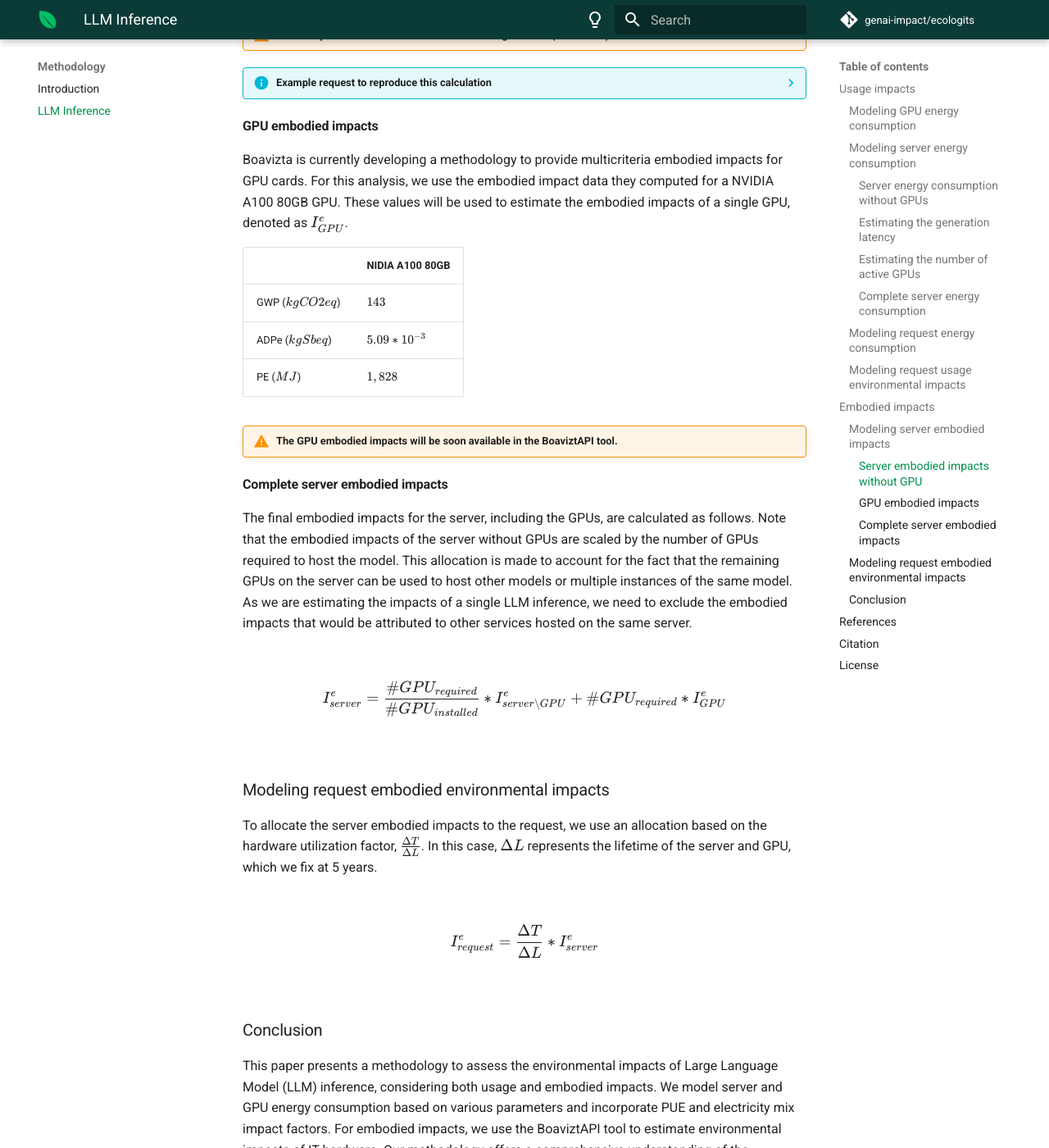
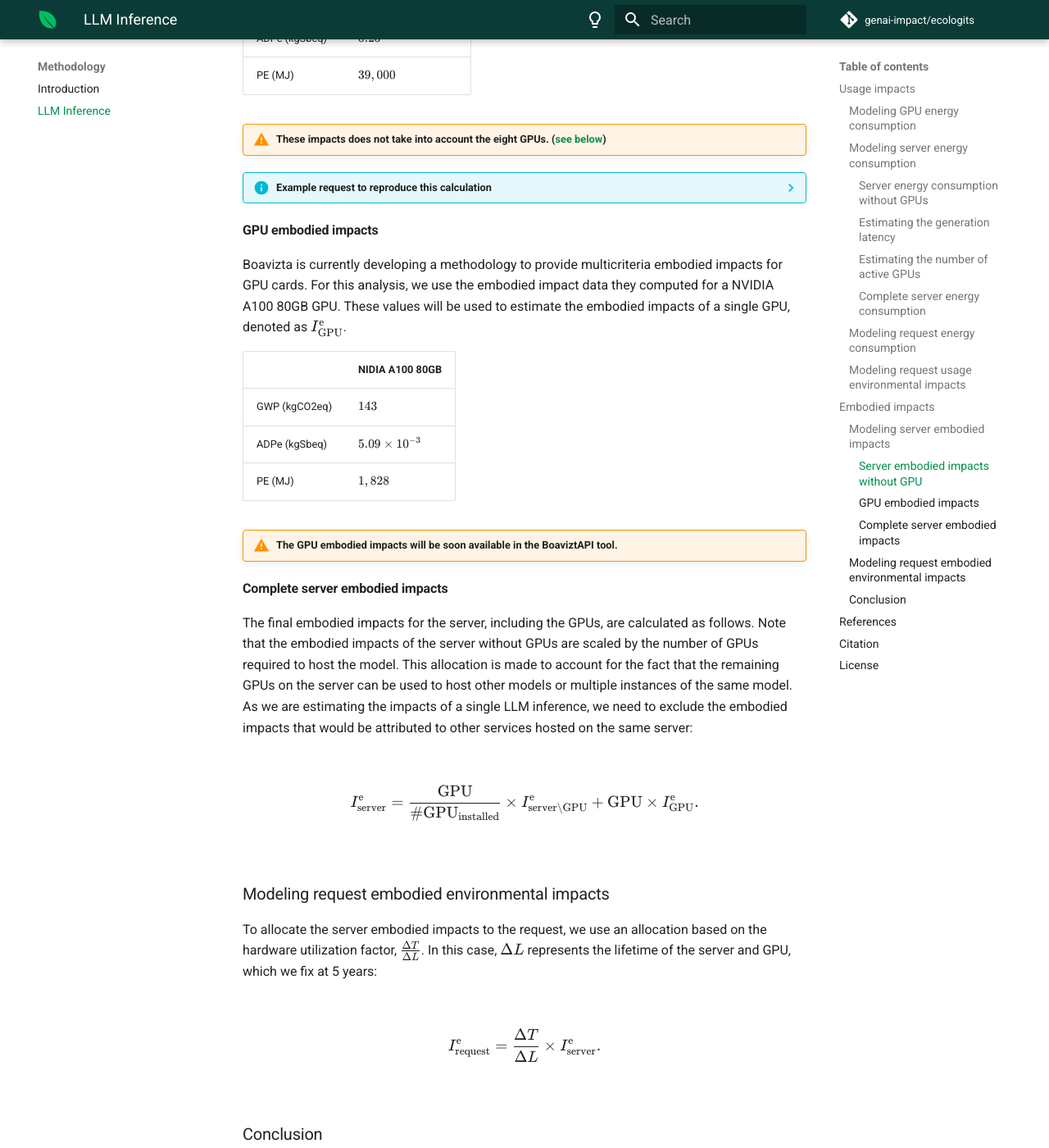
Before and after one commit to genai-impact/ecologits, an MkDocs documentation site: the page built from docs/methodology/llm_inference.md, in a window 1280 px wide and 1400 px high, scrolled down 6974 px. Shown: the whole window at 82% size. Built offline with MkDocs 1.6.1 and Material for MkDocs 9.7.7, drawn with Linux system fonts in a browser that asks for light colours; comment, search, counter and statistics services are not loaded; the version menu is left out; some of the changed text lies outside the part shown.

Commit message:
docs: clean equations and typos methodology

```diff
--- a/docs/methodology/llm_inference.md
+++ b/docs/methodology/llm_inference.md
@@ -15,43 +15,43 @@
 ??? info "Known limitations and hypotheses"
 
     - Based on a production setup: models are quantized, high-end servers with A100...
-    - Current implementation of EcoLogits assumes a fixed and worldwide impact factor for electricity mix.
+    - We currently assume that the used electricity mix correspond only to national average mixes (taken from the [ADEME Base Empreinte®](https://base-empreinte.ademe.fr/)). If the user does not specify the country, the world average mix is used.
     - Model architectures are assumed when not dislosed by the provider.
     - Not accounting the impacts of unused cloud resources, data center building, network and end-user devices, model training and data collection...
     - Not tested on multi-modal models for text-to-text generation only.
 
-The environmental impacts of a request, $I_{request}$ to a Large Language Model (LLM) can be divided into two components: the usage impacts, $I_{request}^u$, which account for energy consumption, and the embodied impacts, $I_{request}^e$, which account for resource extraction, hardware manufacturing, and transportation.
+The environmental impacts of a request, $I_{\text{request}}$ to a Large Language Model (LLM) can be divided into two components: the usage impacts, $I_{\text{request}}^{\text{u}}$, which account for energy consumption, and the embodied impacts, $I_{\text{request}}^{\text{e}}$, which account for resource extraction, hardware manufacturing, and transportation:
 
 $$
 \begin{equation*}
 \begin{split}
-I_{request}&=I_{request}^u  + I_{request}^e \\
-&= E_{request}*F_{em}+\frac{\Delta T}{\Delta L}*I_{server}^e
+I_{\text{request}}&=I_{\text{request}}^{\text{u}}  + I_{\text{request}}^{\text{e}} \\
+&= E_{\text{request}} \times F_{\text{em}}+\frac{\Delta T}{\Delta L} \times I_{\text{server}}^{\text{e}},
 \end{split}
 \end{equation*}
 $$
 
-Where $E_{request}$ represents the energy consumption of the IT resources associated with the request. $F_{em}$ denotes the impact factor of electricity consumption, which varies depending on the location and time. Furthermore, $I_{server}^e$ captures the embodied impacts of the IT resources, and $\frac{\Delta T}{\Delta L}$ signifies the hardware utilization factor, calculated as the computation time divided by the lifetime of the hardware.
+where $E_{\text{request}}$ represents the energy consumption of the IT resources associated with the request. $F_{\text{em}}$ denotes the impact factor of electricity consumption, which varies depending on the location and time. Furthermore, $I_{\text{server}}^{\text{e}}$ captures the embodied impacts of the IT resources, and $\frac{\Delta T}{\Delta L}$ signifies the hardware utilization factor, calculated as the computation time divided by the lifetime of the hardware.
 
 
 ## Usage impacts
 
 To assess the usage impacts of an LLM inference, we first need to estimate the energy consumption of the server, which is equipped with one or more GPUs. We will also take into account the energy consumption of cooling equipment integrated with the data center, using the Power Usage Effectiveness (PUE) metric.
 
-Subsequently, we can calculate the environmental impacts by using the $F_{em}$ impact factor of the electricity mix. Ideally, $F_{em}$ should vary with location and time to accurately reflect the local energy mix.
+Subsequently, we can calculate the environmental impacts by using the $F_{\text{em}}$ impact factor of the electricity mix. Ideally, $F_{\text{em}}$ should vary with location and time to accurately reflect the local energy mix.
 
 ### Modeling GPU energy consumption
 
 By leveraging the open dataset from the [LLM Perf Leaderboard](https://huggingface.co/spaces/optimum/llm-perf-leaderboard), produced by Hugging Face, we can estimate the energy consumption of the GPU using a parametric model.
 
-We fit a linear regression model to the dataset, which models the energy consumption per output token as a function of the number of active parameters in the LLM, denoted as $P_{active}$.
+We fit a linear regression model to the dataset, which models the energy consumption per output token as a function of the number of active parameters in the LLM, denoted as $P_{\text{active}}$.
 
 ??? note "What are active parameters?"
 
     We distinguish between active parameters and total parameter count for Sparse Mixture-of-Experts (SMoE) models. The total parameter count is used to determine the number of required GPUs to load the model into memory. In contrast, the active parameter count is used to estimate the energy consumption of a single GPU. In practice, SMoE models exhibit lower energy consumption per GPU compared to dense models of equivalent size (in terms of total parameters).
 
-    * For a dense model: $P_{active} = P_{total}$
-    * For a SMoE model: $P_{active} =  P_{total} / \text{number of active experts}$
+    * For a dense model: $P_{\text{active}} = P_{\text{total}}$
+    * For a SMoE model: $P_{\text{active}} =  P_{\text{total}} / \text{number of active experts}$
 
 ??? info "On the LLM Perf Leaderboard dataset filtering"
 
@@ -69,84 +69,88 @@
   <figcaption>Figure: Energy consumption (in Wh) per output token vs. number of active parameters (in billions)</figcaption>
 </figure>
 
+The linear regression gives
+
 $$
-\frac{E_{GPU}}{\#T_{out}} = \alpha * P_{active} + \beta
+\frac{E_{\text{GPU}}}{\#T_{\text{out}}} = \alpha \times P_{\text{active}} + \beta,
 $$
 
-We found that $\alpha = 8.91e-5$ and $\beta = 1.43e-3$. Using these values, we can estimate the energy consumption of a simple GPU for the entire request, given the number of output tokens $\#T_{out}$ and the number of active parameters $P_{active}$:
+with $\alpha = 8.91e-5$ and $\beta = 1.43e-3$. Using these values, we can estimate the energy consumption of a simple GPU for the entire request, given the number of output tokens $\#T_{\text{out}}$ and the number of active parameters $P_{\text{active}}$:
 
 $$
-E_{GPU}(\#T_{out}, P_{active}) = \#T_{out} * (\alpha * P_{active} + \beta)
+E_{\text{GPU}}(\#T_{\text{out}}, P_{\text{active}}) = \#T_{\text{out}} \times (\alpha \times P_{\text{active}} + \beta).
 $$
 
-If the model requires multiple GPUs to be loaded into VRAM, the energy consumption $E_{GPU}$ should be multiplied by the number of GPUs $\#GPU_{required}$ (see [below](#complete-server-energy-consumption)).
+If the model requires multiple GPUs to be loaded into VRAM, the energy consumption $E_{\text{GPU}}$ should be multiplied by the number of GPUs $\#\text{GPU}_{\text{required}}$ (see [below](#complete-server-energy-consumption)).
 
 
 ### Modeling server energy consumption
 
-To estimate the energy consumption of the entire server, we will use the previously estimated GPU energy model and separately estimate the energy consumption of the server itself (without GPUs), denoted as $E_{server\backslash GPU}$.
+To estimate the energy consumption of the entire server, we will use the previously estimated GPU energy model and separately estimate the energy consumption of the server itself (without GPUs), denoted as $E_{\text{server} \backslash \text{GPU}}$.
 
 #### Server energy consumption without GPUs
 
-To model the energy consumption of the server without GPUs, we consider a fixed power consumption, $W_{server\backslash GPU}$, during inference (or generation latency), denoted as $\Delta T$. We assume that the server hosts multiple GPUs, but not all of them are actively used for the target inference. Therefore, we account for a portion of the energy consumption based on the number of required GPUs, $\#GPU_{required}$:
+To model the energy consumption of the server without GPUs, we consider a fixed power consumption, $W_{\text{server} \backslash \text{GPU}}$, during inference (or generation latency), denoted as $\Delta T$. We assume that the server hosts multiple GPUs, but not all of them are actively used for the target inference. Therefore, we account for a portion of the energy consumption based on the number of required GPUs, $\text{GPU}$:
 
 $$
-E_{server\backslash GPU}(\Delta T) = \Delta T * W_{server\backslash GPU} * \frac{\#GPU_{required}}{\#GPU_{installed}}
+E_{\text{server} \backslash \text{GPU}}(\Delta T) = \Delta T \times W_{\text{server} \backslash \text{GPU}} \times \frac{\text{GPU}}{\#\text{GPU}_{\text{installed}}}.
 $$
 
-For a typical high-end GPU-accelerated cloud instance, we use $W_{server\backslash GPU} = 1\ kW$ and $\#GPU_{installed} = 8$.
+For a typical high-end GPU-accelerated cloud instance, we use $W_{\text{server} \backslash \text{GPU}} = 1$ kW and $\#\text{GPU}_{\text{installed}} = 8$.
 
 #### Estimating the generation latency
 
 The generation latency, $\Delta T$, is the duration of the inference measured on the server and is independent of networking latency. We estimate the generation latency using the [LLM Perf Leaderboard](https://huggingface.co/spaces/optimum/llm-perf-leaderboard) dataset with the previously mentioned filters applied.
 
-We fit a linear regression model on the dataset modeling the generation latency per output token given the number of active parameters of the LLM $P_{active}$:
+We fit a linear regression model on the dataset modeling the generation latency per output token given the number of active parameters of the LLM $P_{\text{active}}$:
 
 <figure markdown="span">
   ![Figure: Latency per output token vs. number of active parameters ](../assets/methodology/llm/figure_latency.png)
   <figcaption>Figure: Latency (in s) per output token vs. number of active parameters (in billions)</figcaption>
 </figure>
 
+The fit gives
+
 $$
-\frac{\Delta T}{\#T_{out}} = A * P_{active} + B
+\frac{\Delta T}{\#T_{\text{out}}} = A \times P_{\text{active}} + B,
 $$
 
-We found $A = 8.02e-4$ and $B = 2.23e-2$. Using these values, we can estimate the generation latency for the entire request given the number of output tokens, $\#T_{out}$, and the number of active parameters, $P_{active}$. When possible, we also measure the request latency, $\Delta T_{request}$, and use it as the maximum bound for the generation latency:
+with $A = 8.02e-4$ and $B = 2.23e-2$. Using these values, we can estimate the generation latency for the entire request given the number of output tokens, $\#T_{\text{out}}$, and the number of active parameters, $P_{\text{active}}$. When possible, we also measure the request latency, $\Delta T_{\text{request}}$, and use it as the maximum bound for the generation latency:
 
 $$
-\Delta T(\#T_{out}, P_{active}) = \#T_{out} * (A * P_{active} + B)
+\Delta T(\#T_{\text{out}}, P_{\text{active}}) = \#T_{\text{out}} \times (A \times P_{\text{active}} + B).
 $$
 
 With the request latency, the generation latency is defined as follows:
 
 $$
-\Delta T(\#T_{out}, P_{active}, \Delta T_{request}) = \min[\#T_{out} * (A * P_{active} + B), \Delta T_{request}]
+\Delta T(\#T_{\text{out}}, P_{\text{active}}, \Delta T_{\text{request}}) = \min \left\{ \#T_{\text{out}} \times (A \times P_{\text{active}} + B), \Delta T_{\text{request}} \right\}.
 $$
 
 #### Estimating the number of active GPUs
 
-To estimate the number of required GPUs, $\#GPU_{required}$, to load the model in virtual memory, we divide the required memory to host the LLM for inference, $M_{model}$, by the memory available on one GPU, $M_{GPU}$.
+To estimate the number of required GPUs, $\text{GPU}$, to load the model in virtual memory, we divide the required memory to host the LLM for inference, noted $M_{\text{model}}$, by the memory available on one GPU, noted $M_{\text{GPU}}$.
 
 The required memory to host the LLM for inference is estimated based on the total number of parameters and the number of bits used for model weights related to quantization. We also apply a memory overhead of $1.2$ (see [Transformers Math 101 :octicons-link-external-16:](https://blog.eleuther.ai/transformer-math/#total-inference-memory)):
 
 $$
-M_{model}(P_{total},Q)=\frac{P_{total}*Q}{8}*1.2
+M_{\text{model}}(P_{\text{total}},Q)=1.2 \times \frac{P_{\text{total}} \times Q}{8}.
 $$
 
 We then estimate the number of required GPUs, rounded up:
 
 $$
-\#GPU_{required}(P_{total},Q,M_{GPU}) = \lceil \frac{M_{model}(P_{total},Q)}{M_{GPU}}\rceil
+\text{GPU}(P_{\text{total}},Q,M_{\text{GPU}}) = \left\lceil \frac{M_{\text{model}}(P_{\text{total}},Q)}{M_{\text{GPU}}} \right\rceil.
 $$
 
-To stay consistent with previous assumptions based on LLM Perf Leaderboard data, we use $M_{GPU} = 80\ GB$ for an NVIDIA A100 80GB GPU.
+To stay consistent with previous assumptions based on LLM Perf Leaderboard data, we use $M_{\text{GPU}} = 80$ GB for an NVIDIA A100 80GB GPU.
 
 #### Complete server energy consumption
 
-The total server energy consumption for the request, $E_{server}$, is calculated as follows:
+The total server energy consumption for the request, $E_{\text{server}}$, is computed as follows:
 
 $$
-E_{server} = E_{server\backslash GPU} + \#GPU_{required} * E_{GPU}
+E_{\text{server}} = E_{\text{server} \backslash \text{GPU}} + \text{GPU} \times E_{\text{GPU}}.
 $$
 
 ### Modeling request energy consumption
@@ -154,28 +158,30 @@
 To estimate the energy consumption of the request, we multiply the previously computed server energy by the Power Usage Effectiveness (PUE) to account for cooling equipment in the data center:
 
 $$
-E_{request} = PUE * E_{server}
+E_{\text{request}} = \text{PUE} \times E_{\text{server}}.
 $$
 
-We typically use a $PUE = 1.2$ for hyperscaler data centers or supercomputers.
+We typically use a $\text{PUE} = 1.2$ for hyperscaler data centers or supercomputers.
 
 ### Modeling request usage environmental impacts
 
-To assess the environmental impacts of the request for the usage phase, we multiply the estimated electricity consumption by the impact factor of the electricity mix, $F_{em}$, specific to the target country and time. **We currently use a worldwide average multicriteria impact factor from the [ADEME Base Empreinte®](https://base-empreinte.ademe.fr/)**:
+To assess the environmental impacts of the request for the usage phase, we multiply the estimated electricity consumption by the impact factor of the electricity mix, $F_{\text{em}}$, specific to the target country and time. **Unless otherwise stated, we currently use a worldwide average multicriteria impact factor from the [ADEME Base Empreinte®](https://base-empreinte.ademe.fr/)**:
 
 $$
-I^u_{request} = E_{request} * F_{em}
+I^\text{u}_{\text{request}} = E_{\text{request}} \times F_{\text{em}}.
 $$
 
-??? note "Some values of $F_{em}$ per geographical area"
+Note that the user can still chose another electricity mix from the [ADEME Base Empreinte®](https://base-empreinte.ademe.fr/).
 
-    | Area or country                                                           | GWP ($gCO2eq / kWh$) | ADPe ($kgSbeq / kWh$) | PE ($MJ / kWh$) |
+??? note "Some values of $F_{\text{em}}$ per geographical area"
+
+    | Area or country                                                           | GWP (gCO2eq / kWh) | ADPe (kgSbeq / kWh) | PE (MJ / kWh) |
     |---------------------------------------------------------------------------|--------------------|---------------------|---------------|
-    | 🌐 Worldwide                                                              | $590.4$            | $7.378 * 10^{-8}$   | $9.99$        |
-    | 🇪🇺 Europe ([EEA](https://en.wikipedia.org/wiki/European_Economic_Area)) | $509.4$            | $6.423 * 10^{-8}$   | $12.9$        |
-    | 🇺🇸 USA                                                                  | $679.8$            | $9.855 * 10^{-8}$   | $11.4$        |
-    | 🇨🇳 China                                                                | $1,057$            | $8.515 * 10^{-8}$   | $14.1$        |
-    | 🇫🇷 France                                                               | $81.3$            | $4.858 * 10^{-8}$   | $11.3$        |
+    | 🌐 Worldwide                                                              | $590.4$            | $7.378 \times 10^{-8}$   | $9.99$  |
+    | 🇪🇺 Europe ([EEA](https://en.wikipedia.org/wiki/European_Economic_Area)) | $509.4$            | $6.423 \times 10^{-8}$   | $12.9$  |
+    | 🇺🇸 USA                                                                  | $679.8$            | $9.855 \times 10^{-8}$   | $11.4$  |
+    | 🇨🇳 China                                                                | $1,057$            | $8.515 \times 10^{-8}$   | $14.1$  |
+    | 🇫🇷 France                                                               | $81.3$            | $4.858 \times 10^{-8}$   | $11.3$     |
 
 
 ## Embodied impacts
@@ -188,17 +194,17 @@
 
 #### Server embodied impacts without GPU
 
-To assess the embodied environmental impacts of a high-end AI server, we use an AWS cloud instance as a reference. We selected the `p4de.24xlarge` instance, as it corresponds to a server that can be used for LLM inference with eight NVIDIA A100 80GB GPU cards. The embodied impacts of this instance will be used to estimate the embodied impacts of the server without GPUs, denoted as $I^e_{server\backslash GPU}$.
+To assess the embodied environmental impacts of a high-end AI server, we use an AWS cloud instance as a reference. We selected the `p4de.24xlarge` instance, as it corresponds to a server that can be used for LLM inference with eight NVIDIA A100 80GB GPU cards. The embodied impacts of this instance will be used to estimate the embodied impacts of the server without GPUs, denoted as $I^{\text{e}}_{\text{server} \backslash \text{GPU}}$.
 
 The embodied environmental impacts of the cloud instance are:
 
 |                 | Server (without GPU) |
 |-----------------|----------------------|
-| GWP ($kgCO2eq$) | $3000$               |
-| ADPe ($kgSbeq$) | $0.25$               |
-| PE ($MJ$)       | $39,000$             |
+| GWP (kgCO2eq)   | $3000$               |
+| ADPe (kgSbeq)   | $0.25$               |
+| PE (MJ)         | $39,000$             |
 
-!!! warning "These impacts does not take into account the eight GPUs. ([see bellow](#gpu-embodied-impacts))"
+!!! warning "These impacts does not take into account the eight GPUs. ([see below](#gpu-embodied-impacts))"
 
 ??? info "Example request to reproduce this calculation"
 
@@ -226,32 +232,32 @@
 
 #### GPU embodied impacts
 
-Boavizta is currently developing a methodology to provide multicriteria embodied impacts for GPU cards. For this analysis, we use the embodied impact data they computed for a NVIDIA A100 80GB GPU. These values will be used to estimate the embodied impacts of a single GPU, denoted as $I^e_{GPU}$.
+Boavizta is currently developing a methodology to provide multicriteria embodied impacts for GPU cards. For this analysis, we use the embodied impact data they computed for a NVIDIA A100 80GB GPU. These values will be used to estimate the embodied impacts of a single GPU, denoted as $I^{\text{e}}_{\text{GPU}}$.
 
 |                 | NIDIA A100 80GB  |
 |-----------------|------------------|
-| GWP ($kgCO2eq$) | $143$            |
-| ADPe ($kgSbeq$) | $5.09 * 10^{-3}$ |
-| PE ($MJ$)       | $1,828$          |
+| GWP (kgCO2eq) | $143$              |
+| ADPe (kgSbeq) | $5.09 \times 10^{-3}$ |
+| PE (MJ)       | $1,828$            |
 
 !!! warning "The GPU embodied impacts will be soon available in the BoaviztAPI tool."
 
 
 #### Complete server embodied impacts
 
-The final embodied impacts for the server, including the GPUs, are calculated as follows. Note that the embodied impacts of the server without GPUs are scaled by the number of GPUs required to host the model. This allocation is made to account for the fact that the remaining GPUs on the server can be used to host other models or multiple instances of the same model. As we are estimating the impacts of a single LLM inference, we need to exclude the embodied impacts that would be attributed to other services hosted on the same server.
+The final embodied impacts for the server, including the GPUs, are calculated as follows. Note that the embodied impacts of the server without GPUs are scaled by the number of GPUs required to host the model. This allocation is made to account for the fact that the remaining GPUs on the server can be used to host other models or multiple instances of the same model. As we are estimating the impacts of a single LLM inference, we need to exclude the embodied impacts that would be attributed to other services hosted on the same server:
 
 $$
-I^e_{server}=\frac{\#GPU_{required}}{\#GPU_{installed}}*I^e_{server\backslash GPU} + \#GPU_{required} * I^e_{GPU}
+I^{\text{e}}_{\text{server}}=\frac{\text{GPU}}{\#\text{GPU}_{\text{installed}}} \times I^{\text{e}}_{\text{server} \backslash \text{GPU}} + \text{GPU} \times I^{\text{e}}_{\text{GPU}}.
 $$
 
 
 ### Modeling request embodied environmental impacts
 
-To allocate the server embodied impacts to the request, we use an allocation based on the hardware utilization factor, $\frac{\Delta T}{\Delta L}$. In this case, $\Delta L$ represents the lifetime of the server and GPU, which we fix at 5 years.
+To allocate the server embodied impacts to the request, we use an allocation based on the hardware utilization factor, $\frac{\Delta T}{\Delta L}$. In this case, $\Delta L$ represents the lifetime of the server and GPU, which we fix at 5 years:
 
 $$
-I^e_{request}=\frac{\Delta T}{\Delta L} * I^e_{server}
+I^{\text{e}}_{\text{request}}=\frac{\Delta T}{\Delta L} \times I^{\text{e}}_{\text{server}}.
 $$
 
 
```
